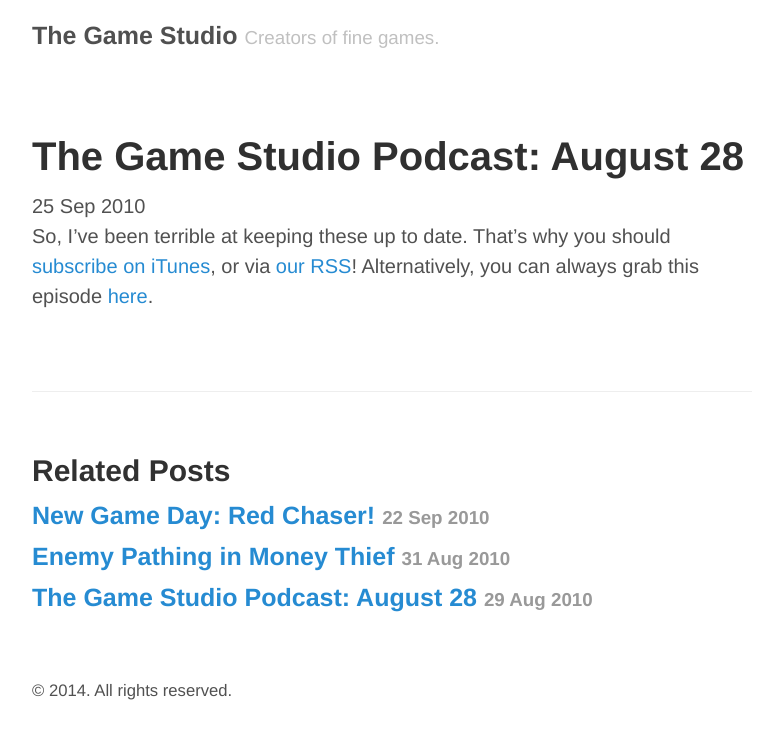
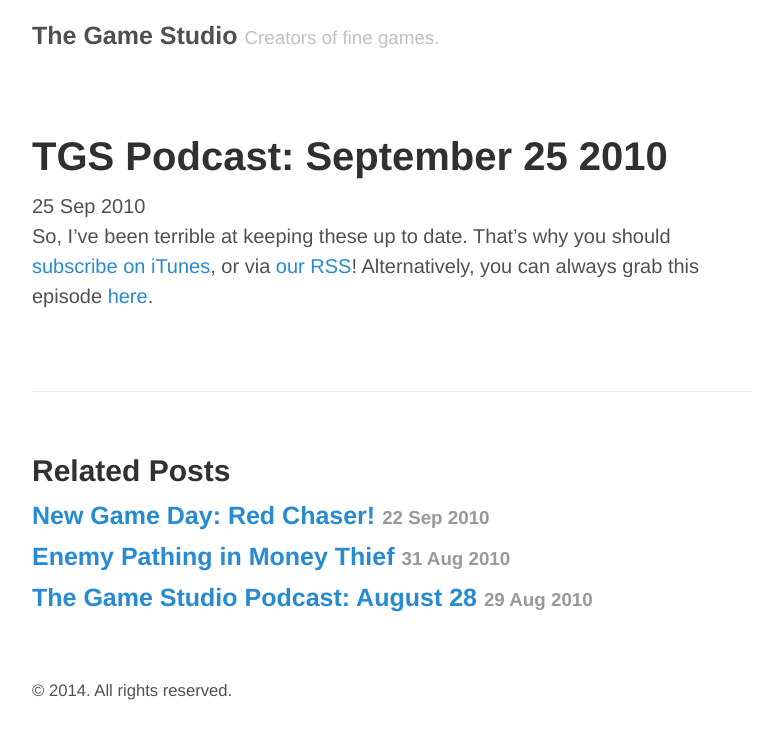
Before and after one commit to thegamestudio/thegamestudio.github.io, a Jekyll site: the page built from _posts/2010-09-25-tgs-podcast-september-25.md, in a window 1280 px wide. Shown: the top 739 px of the page, without its empty margins (248-1022 px from the left). Built offline with Jekyll 4.4.1, drawn with Linux system fonts in a browser that asks for light colours.

Commit message:
Update 2010-09-25-tgs-podcast-september-25.md

```diff
--- a/_posts/2010-09-25-tgs-podcast-september-25.md
+++ b/_posts/2010-09-25-tgs-podcast-september-25.md
@@ -1,6 +1,6 @@
 ---
 layout: post
-title: "The Game Studio Podcast: August 28"
+title: "TGS Podcast: September 25 2010"
 category: Podcast
 tags:
   - design
```
